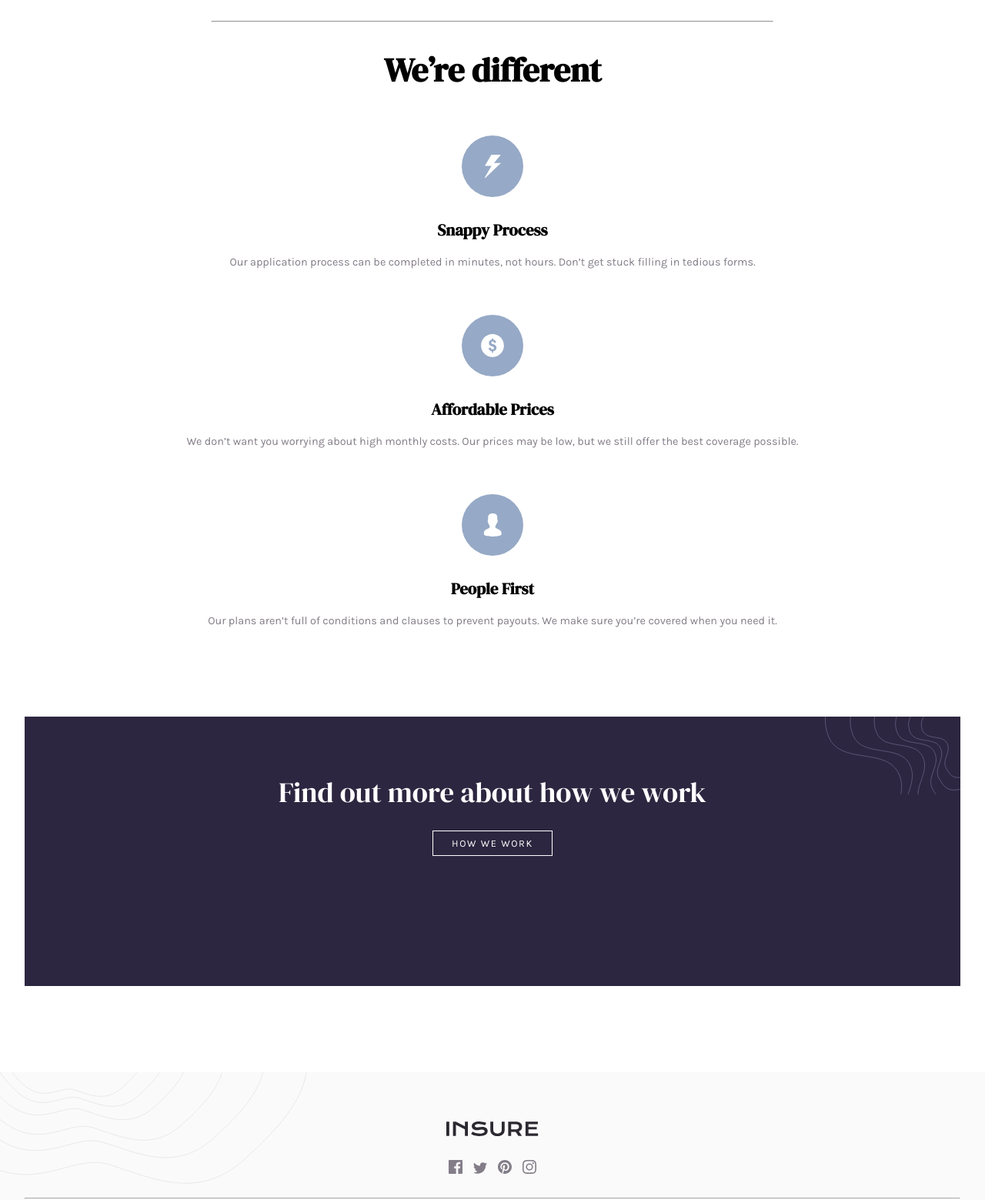
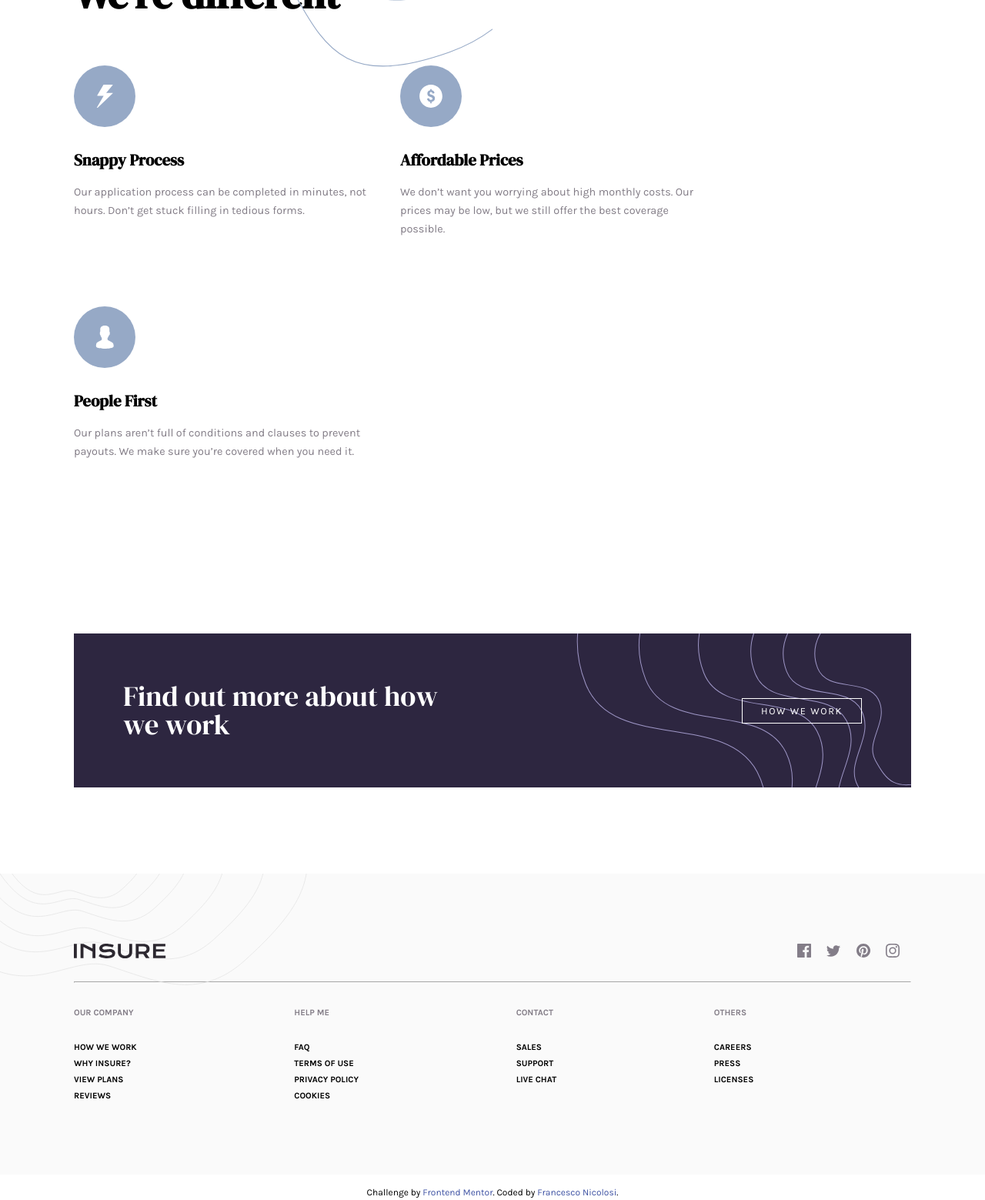
Before and after one commit to Franznic0/insure-landing-page-master, a plain HTML site: page index.html in a window 1280 px wide. Shown: the part 1054-2613 px from the top of the page at 77% size. Drawn offline with Linux system fonts and the light colour scheme.

Commit message:
Desktop update

```diff
--- a/index.html
+++ b/index.html
@@ -37,7 +37,7 @@
         <li class="nav-link"><a href="#" target="_blank" rel="noopener noreferrer">
           Account
         </a></li>
-        <li class="nav-link plans"><a href="#" target="_blank" rel="noopener noreferrer">
+        <li class="nav-link plans hover"><a href="#" target="_blank" rel="noopener noreferrer">
           View plans
         </a></li>
       </ul>
@@ -91,6 +91,7 @@
         We’re different
       </h2>
 
+      <div class="elements-wrap">
         <div class="company-description-elements">
           <img class="icon" src="./images/icon-snappy-process.svg" alt="Snappy">
           <h3 class="element-header">
@@ -124,6 +125,7 @@
             sure you’re covered when you need it.
           </p>
         </div>
+      </div>
 
     </section>
 
@@ -131,7 +133,7 @@
       <h2 class="find-more-header">
         Find out more about how we work
       </h2>
-      <a href="http://" target="_blank" rel="noopener noreferrer">
+      <a class="how-we-work-link" href="http://" target="_blank" rel="noopener noreferrer">
         <div class="how-we-work">
           How we work
         </div>
--- a/style/company-description.css
+++ b/style/company-description.css
@@ -6,6 +6,8 @@
 .separator {
     margin: 8rem auto 2rem auto;
     width: 60%;
+
+    border: .5px solid var(--greysh-blue);
 }
 
 .company-description-header {
--- a/style/desktop.css
+++ b/style/desktop.css
@@ -1,8 +1,14 @@
 @media screen and (min-width: 765px) {
+
+    :is(a, li):hover {
+        cursor: pointer;
+        color: var(--very-dark-violet);
+    }
 
     /* Nav bar */
     .nav-bar {
-        padding: 1.3rem 3rem;
+        padding: 1.3rem 6rem;
+        z-index: 2;
     }
 
     .nav-links-top {
@@ -11,7 +17,7 @@
         margin: 0;
         padding: 0;
         top: 0;
-        width: 47%;
+        width: 35%;
         height: auto;
 
         background-color: transparent;
@@ -27,6 +33,7 @@
     }
 
     .nav-link {
+        font-size: .8rem;
         padding: .5rem 1rem;
         width: auto;
     }
@@ -34,6 +41,17 @@
     .plans {
         color: var(--very-dark-violet);
         border: 1px solid var(--very-dark-violet);
+
+        transition: .3s ease;
+    }
+
+    .plans:hover {
+        background-color: var(--very-dark-violet);
+        color: white;
+    }
+
+    .plans>a:hover {
+        color: white;
     }
 
     .bg-nav-pat {
@@ -45,7 +63,7 @@
     }
 
     section {
-        padding: 0 3rem;
+        padding: 0 6rem;
     }
 
     /* intro  */
@@ -53,7 +71,7 @@
         display: grid;
         grid-template-columns: 1fr 1fr;
 
-        padding: 5rem 3rem;
+        padding: 5rem 6rem;
     }
 
     .intro-img {
@@ -61,14 +79,168 @@
     }
 
     .intro-description {
+        position: relative;
         grid-column: 1/2;
         grid-row: 1;
+
+        text-align: left;
+
+        padding: 5rem 0;
     }
 
-    .intro-description::before {
+    .intro-description::after {
         position: absolute;
+
+        content: "";
+
         top: 0;
-        border: .5px solid var(--very-light-grey);
+        left: 0;
+        width: 40%;
+        border: 1px solid var(--dark-greysh-violet);
     }
 
+    .intro-description h1 {
+        font-size: 5.5rem;
+
+        line-height: 1em;
+    }
+
+    .intro-description p {
+        font-size: 1.1rem;
+
+        padding: 1rem 1rem 1.5rem 0;
+    }
+
+    .view-plans {
+        font-size: 1.1rem;
+        text-transform: bold;
+        transition: .3s;
+    }
+
+    .view-plans:hover {
+        background-color: white;
+        color: var(--bg-primary);
+    }
+
+    .bg-pat-left {
+        left: -6rem;
+        top: 27rem;
+    }
+
+    .bg-pat-right {
+        top: 0;
+        right: 0;
+
+        width: 30rem;
+        height: 41rem;
+    }
+
+    /* company-description */
+
+    .company-description {
+        text-align: left;
+        padding: 5rem 6rem;
+    }
+
+    .separator {
+        margin: 8rem auto 2rem 0;
+        width: 10%;
+    }
+
+    .company-description-header {
+        font-size: 3.3rem;
+        font-weight: var(--fw-bold);
+    }
+
+    .elements-wrap {
+        display: grid;
+        grid-template-columns: repeat(auto-fill, 400px);
+        column-gap: 1.5rem;
+    }
+
+
+    /* find more */
+
+    .find-more {
+        display: flex;
+        justify-content: space-between;
+        align-items: center;
+
+        margin: 7rem 6rem;
+        padding: 4rem 4rem;
+        height: 200px;
+        max-width: none;
+    }
+
+    .find-more-header {
+        width: 45%;
+        text-align: left;
+    }
+
+    .how-we-work {
+        margin: auto;
+    }
+
+    .how-we-work:hover {
+        background-color: white;
+        color: var(--bg-primary);
+    }
+
+    .find-more-bg-pattern {
+        width: 40%;
+    }
+
+    /* footer */
+
+    .footer {
+        position: relative;
+        padding: 4rem 6rem;
+
+        text-align: left;
+
+        background-color: var(--very-light-gray);
+    }
+
+    .social {
+        display: flex;
+        justify-content: space-between;
+        align-items: center;
+
+        width: 100%;
+    }
+
+    .social > .logo {
+        text-align: left;
+        margin: 0;
+    }
+
+    .social-icons {
+        display: flex;
+        justify-content: space-evenly;
+        align-items: center;
+
+        margin-right: 0;
+        width: 15%;
+    }
+
+    .icon-social:hover {
+        filter: saturate(5);
+    }
+
+    .foot-nav {
+        display: flex;
+        justify-content: space-between;
+    }
+
+    .menu {
+        margin: 2rem auto 2rem 0;
+    }
+
+    .links-wrap {
+        align-items: start;
+    }
+
+    .links:hover {
+        text-decoration: underline;
+    }
 }
--- a/style/find-more.css
+++ b/style/find-more.css
@@ -1,9 +1,13 @@
 .find-more {
     position: relative;
+
     background-color: var(--bg-primary);
+    overflow: hidden;
+
     margin: 7rem 2rem;
     padding: 5rem 2.5rem;
-    min-height: 350px;
+    height: 350px;
+    max-width: 70%;
 
     color: white;
     text-align: center;
@@ -19,6 +23,7 @@
 }
 
 .how-we-work {
+    position: relative;
     display: inline-block;
 
     margin: 2rem auto auto;
@@ -29,6 +34,8 @@
     text-transform: uppercase;
     font-size: .8rem;
     letter-spacing: .1rem;
+
+    z-index: 3;
 }
 
 .find-more-bg-pattern {
--- a/style/intro.css
+++ b/style/intro.css
@@ -2,6 +2,7 @@
 
 .intro {
     padding: 0;
+    max-height: 43rem;
 
     background: var(--bg-primary);
 
@@ -31,6 +32,8 @@
 
     line-height: 1.4rem;
     word-spacing: .2rem;
+
+    color: var(--dark-greysh-violet);
 }
 
 .intro-description > :is(h1, p) {
--- a/style/style.css
+++ b/style/style.css
@@ -26,6 +26,8 @@ body {
     font-size: 16px;
     font-family: var(--ff-body);
     font-weight: var(--fw-regular);
+
+    overflow-x: hidden;
 }
 
 li, a, ul {
@@ -34,8 +36,8 @@ li, a, ul {
     color: inherit;
 }
 
-section {
-    padding: 0 1rem;
+p,h1,h2,h3 {
+    cursor: default;
 }
 
 picture, img, source {
```
Lines whose indentation alone changed are shown as unchanged.
